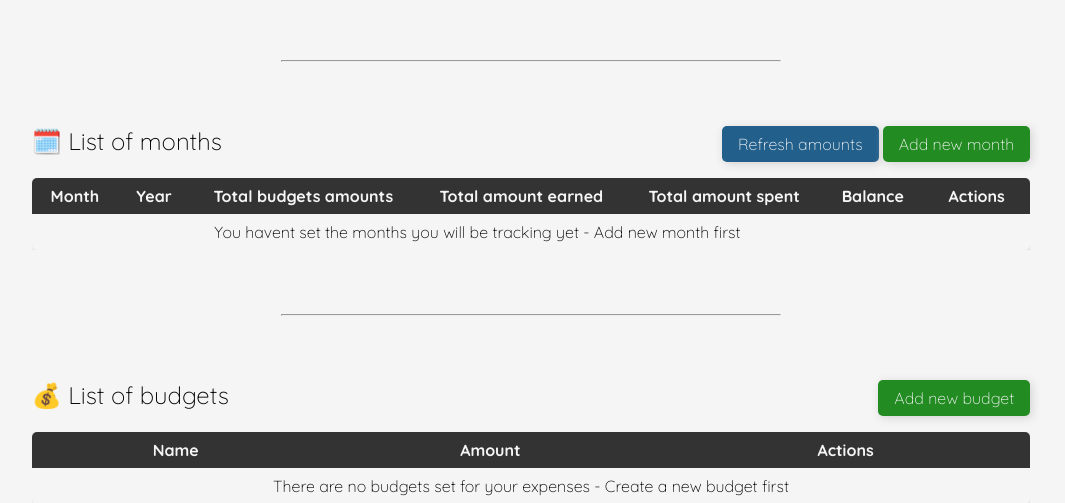
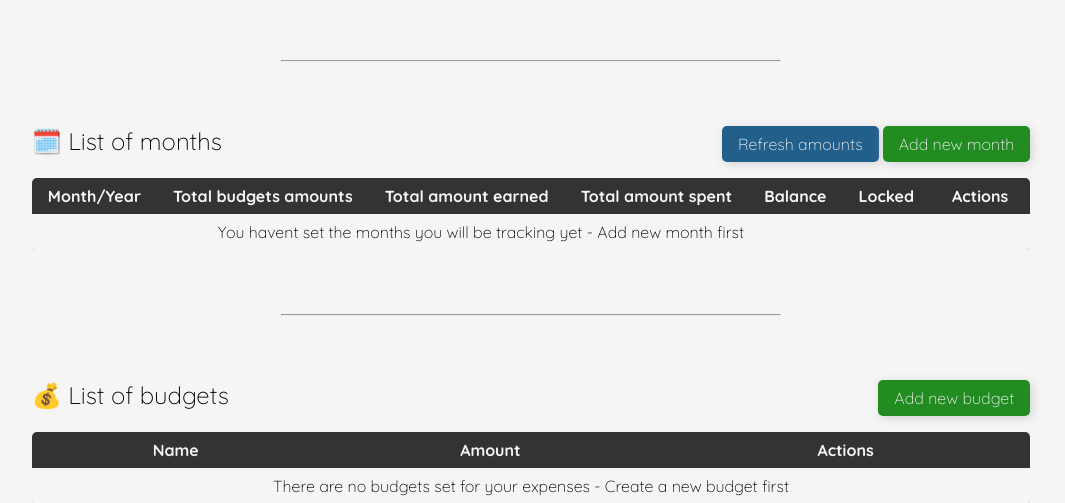
Before and after one commit to kevinvanphavong/han_app, a PHP site: template templates/dashboard/index.html.twig in a window 1280 px wide. Shown: the part 248-751 px from the top of the page, without its empty margins (109-1174 px from the left). Run offline with PHP 8.4, Linux system fonts and the light colour scheme; the template is opened without the code that fills it, so the values that code supplies are empty; form fields are guessed from the names that the template uses; style sheets or scripts are compiled from the project's sources; some libraries are stand-ins or nearby versions; some web fonts are replaced.

Commit message:
feat(month): add a toggle button to lock the month in table view

```diff
--- a/templates/month/_table.html.twig
+++ b/templates/month/_table.html.twig
@@ -9,22 +9,22 @@
     <table class="month-table">
         <thead>
             <tr>
-                <th>Month</th>
-                <th>Year</th>
+                <th>Month/Year</th>
                 <th>Total budgets amounts</th>
                 <th>Total amount earned</th>
                 <th>Total amount spent</th>
                 <th>Balance</th>
+                <th>Locked</th>
                 <th class="month-table-actions">Actions</th>
             </tr>
         </thead>
         <tbody>
         {% if months|length > 0 %}
             {% for month in months %}
+                {% set isLocked = month.isLocked ? '--locked' : '--unlocked'  %}
                 {% set class = month.balance > 0 ? "word-green" : "word-red" %}
                 <tr>
-                    <td>{{ month.date|date('F') }}</td>
-                    <td>{{ month.date|date('Y') }}</td>
+                    <td>{{ month.date|date('F') }} {{ month.date|date('Y') }}</td>
                     <td>
                         <p class="sum-budget-amounts">
                             {{ sumBudgetsAmountsByMonths[month.date|date('F Y')] ~ '€' }}
@@ -37,6 +37,11 @@
                             {{ (month.balance ?? 0) ~ '€' }}
                         </p>
                     </td>
+                    <td class="month-table-locked-column">
+                        <div class="month-table-locked-column__checkbox-wrapper month-table-locked-column__checkbox-wrapper{{ isLocked }}">
+                            <button class="month-table-locked-column__checkbox" data-month-id="{{ month.id }}"></button>
+                        </div>
+                    </td>
                     <td class="month-table-actions">
                         <a class="month-table-actions__link month-table-actions__link-edit" href="{{ path('month_edit_action', {'id': month.id}) }}"><i class="fa-solid fa-pen-to-square"></i></a>
                         <a class="month-table-actions__link month-table-actions__link-delete" href="{{ path('month_delete_action', {'id': month.id}) }}"><i class="fa-solid fa-trash"></i></a>
@@ -48,6 +53,19 @@
                 <td colspan="6">{{ 'You havent set the months you will be tracking yet - Add new month first' }}</td>
             </tr>
         {% endif %}
+
+        <script>
+            const checkboxes = document.querySelectorAll('.month-table-locked-column__checkbox')
+              checkboxes.forEach(checkbox => {
+                const parent = checkbox.parentElement;
+                checkbox.addEventListener('click', function () {
+                  const monthId = this.getAttribute('data-month-id');
+                  console.log(parent)
+                    parent.classList.toggle('month-table-locked-column__checkbox-wrapper--locked');
+                    parent.classList.toggle('month-table-locked-column__checkbox-wrapper--unlocked');
+                });
+              });
+        </script>
         </tbody>
     </table>
 </div>
```
